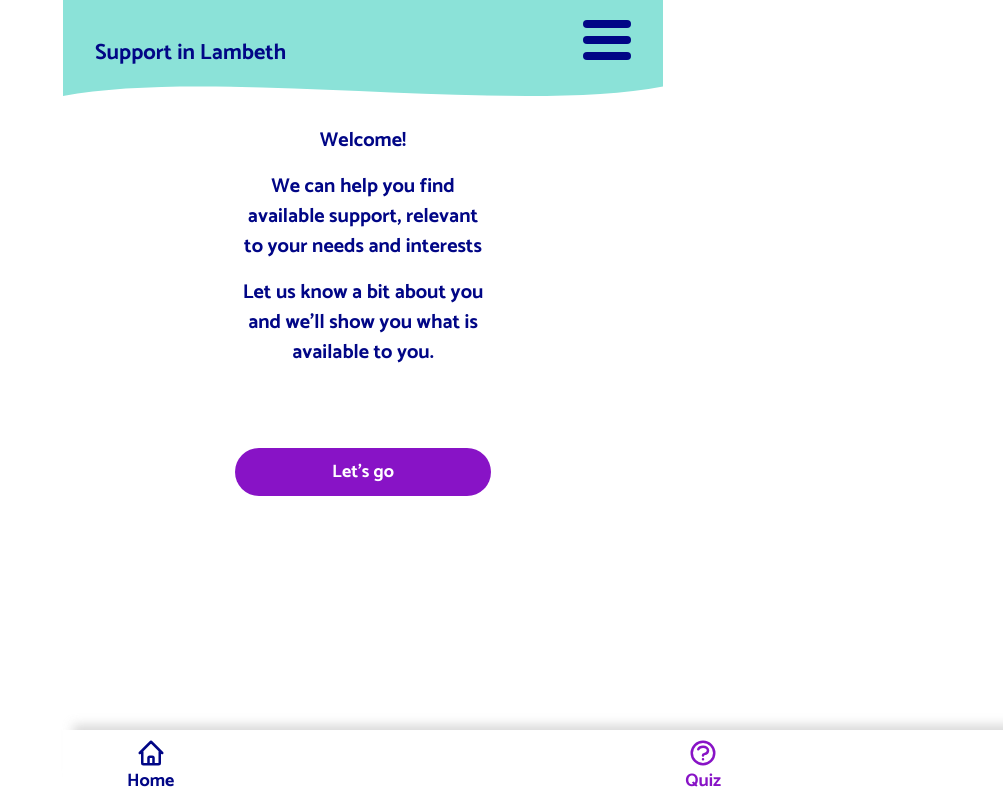
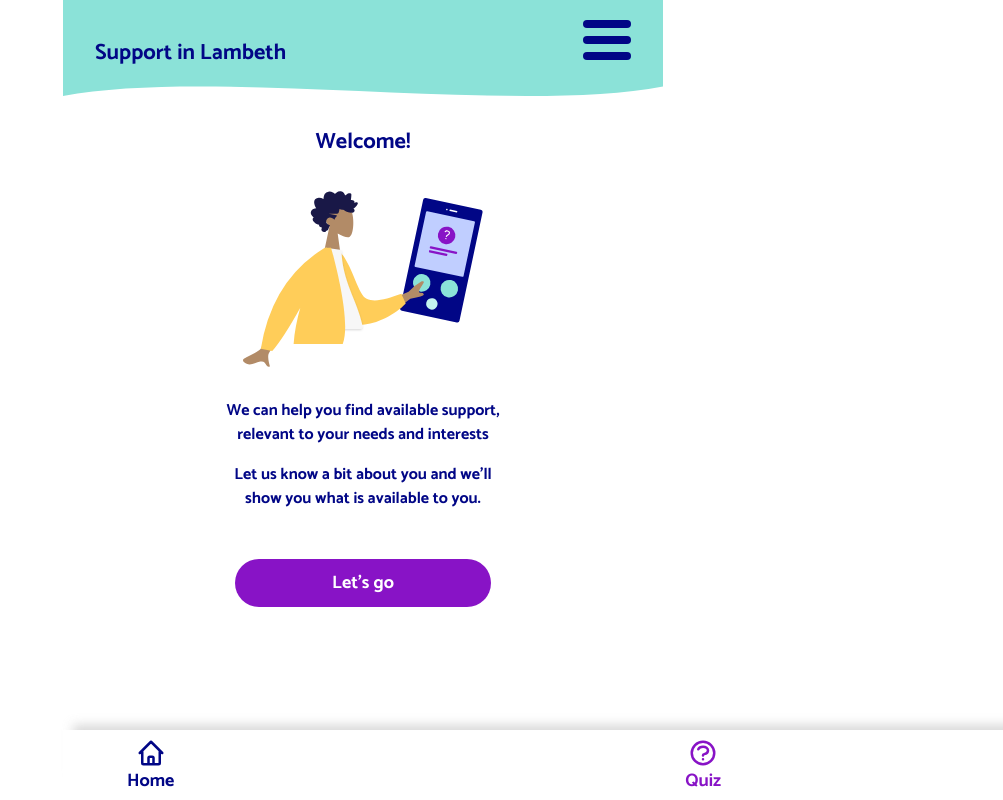
Before and after one commit to neontribe/my-best-life, a Next.js app: page /quiz in a window 1280 px wide. Shown: the whole page, without its empty margins (277-1280 px from the left). Built offline with nearby package versions, Linux system fonts and the light colour scheme.

Commit message:
feat: add image and style quiz welcome page

```diff
--- a/pages/quiz/index.tsx
+++ b/pages/quiz/index.tsx
@@ -1,10 +1,16 @@
 import styled from 'styled-components'
 import Link from 'next/link'
+import Image from 'next/image'
 
 import { Layout } from '../../src/Components/Layout'
 import { VerticalSpacing } from '../../src/Components/VerticalSpacing'
 import { HeaderComponent } from '../../src/Components/Header'
 import { StickyNavBar } from '../../src/Components/StickyNavBar'
+
+const Title = styled.h1`
+  font-family: 'Catamaran', sans-serif;
+  font-size: ${(props) => props.theme.fontSizes.title};
+`
 
 const Section = styled.section`
   align-items: center;
@@ -19,8 +25,8 @@ const Text = styled.p`
   display: flex;
   flex: 1 1 20%;
   font-family: 'Catamaran', sans-serif;
-  font-size: ${(props) => props.theme.fontSizes.heading};
-  max-width: 20ch;
+  font-size: ${(props) => props.theme.fontSizes.normal};
+  max-width: 30ch;
   text-align: center;
   margin-bottom: 1rem;
 `
@@ -61,7 +67,14 @@ export const QuizWelcomePage = (): JSX.Element => {
     <Layout>
       <HeaderComponent title="Support in Lambeth" />
       <Section>
-        <Text>Welcome!</Text>
+        <Title>Welcome!</Title>
+
+        <Image
+          src="/img/quiz_welcome_illustration.svg"
+          alt="a person taking a quiz"
+          width={240}
+          height={240}
+        />
         <Text>
           We can help you find available support, relevant to your needs and
           interests
@@ -72,7 +85,7 @@ export const QuizWelcomePage = (): JSX.Element => {
           }
         </Text>
 
-        <VerticalSpacing />
+        <VerticalSpacing size={1} />
 
         <Link href="/quiz/whats-on-your-mind" passHref>
           <StyledLink>{"Let's go"}</StyledLink>
```
Also changed, not shown: public/img/quiz_welcome_illustration.svg (added).
